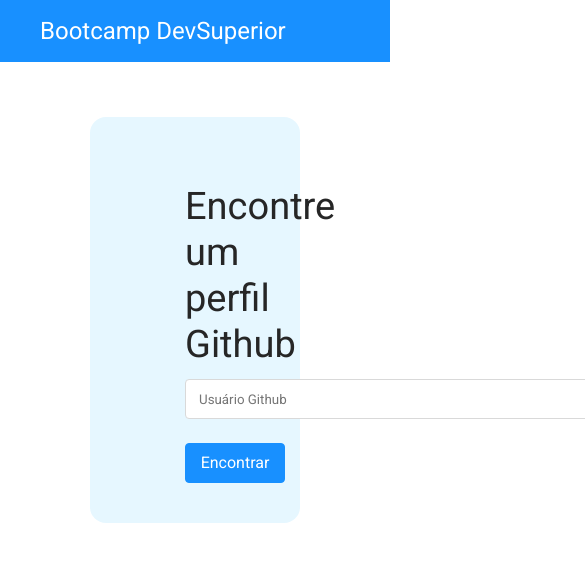
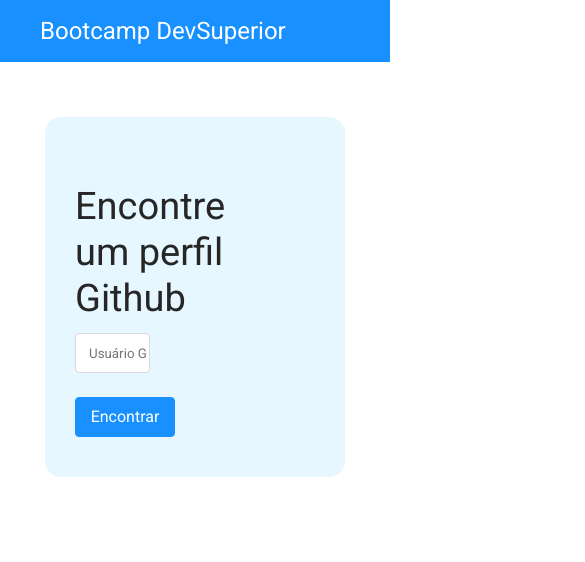
Before and after one commit to JRobsonGomes/desafio03-bootcamp-devsuperior, a React (Create React App) app in the folder github-user-search/: page /search in a window 390 px wide. Shown: the top 562 px of the page, 585 px wide, since content can reach past the window. Built offline with nearby package versions, Linux system fonts and the light colour scheme.

Commit message:
Formatando a data e melhorando layout

```diff
--- a/github-user-search/src/pages/Search/components/UserCard/index.tsx
+++ b/github-user-search/src/pages/Search/components/UserCard/index.tsx
@@ -8,6 +8,10 @@ type Props = {
     user: User;
 }
 
+const formatDate = (date: string) => {
+    const dateFormated = new Date(date);
+    return (new Intl.DateTimeFormat('pt-BR').format(dateFormated));
+}
 
 const UserCard = ({ user }: Props) => (
     <div className="result-container">
@@ -48,7 +52,7 @@ const UserCard = ({ user }: Props) => (
                     <div className="info-input">
                         <p className="label-text" >Membro desde:</p>
                         <span className="text-input">
-                            {user?.created_at}
+                            {formatDate(user?.created_at)}
                         </span>
                     </div>
                 </div>
--- a/github-user-search/src/pages/Search/styles.scss
+++ b/github-user-search/src/pages/Search/styles.scss
@@ -30,3 +30,20 @@
     border-radius: 4px;
     margin-bottom: 24px;
 }
+
+@media (max-width: 768px)
+{
+  .search-input
+   {
+    width: calc(100% - 100px);
+   }
+
+   .search-container {
+        padding-right: 45px;
+        padding-left: 45px;
+    }
+
+   .search-content {
+       padding-left: 30px;
+   }
+}
```
